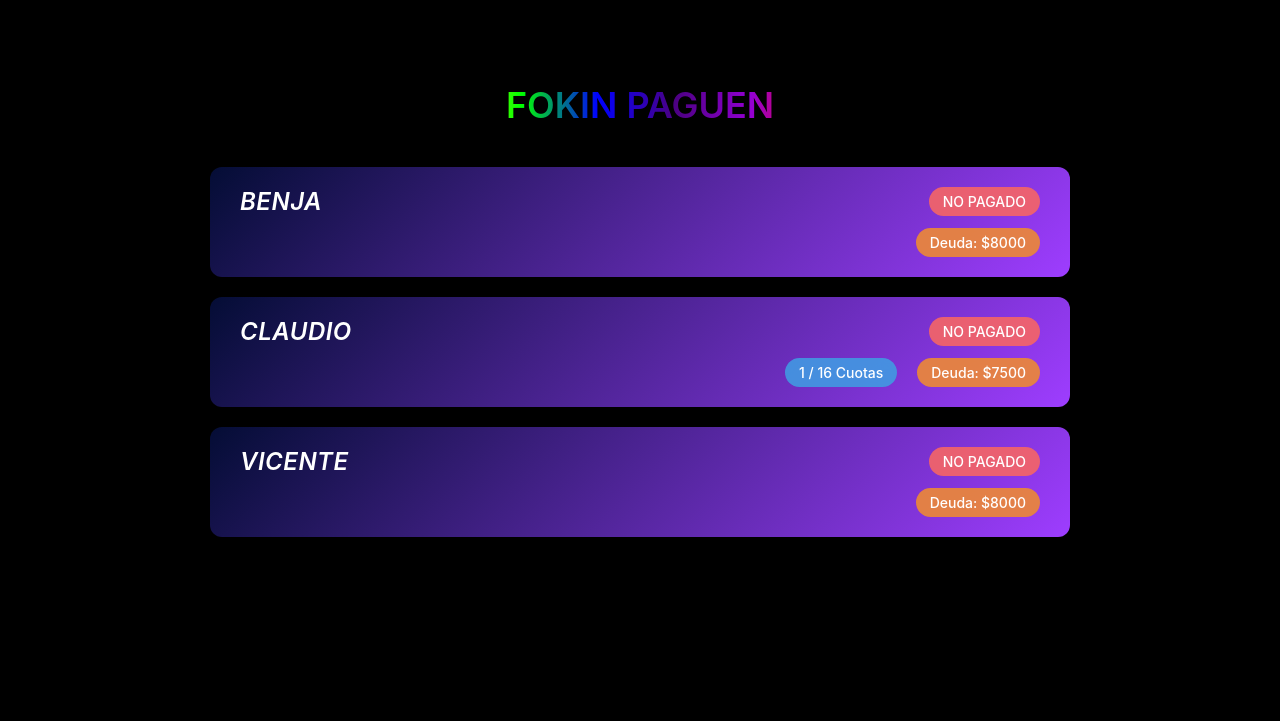
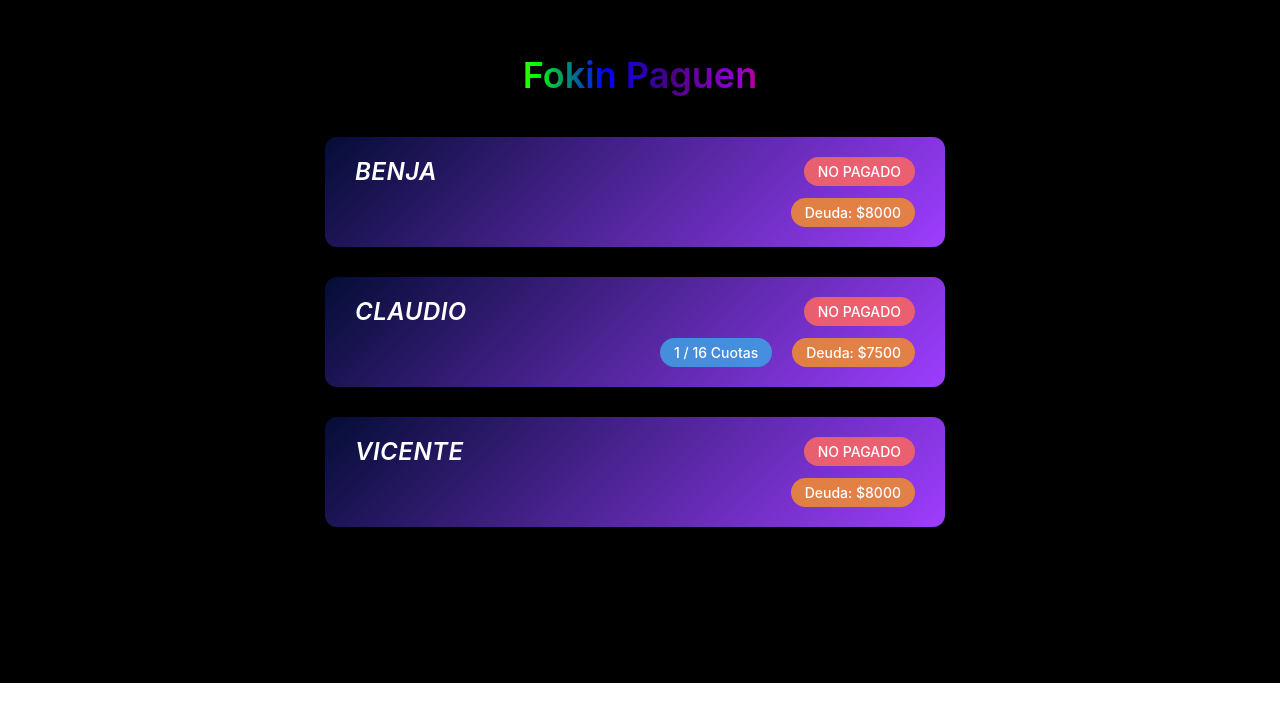
Before and after one commit to JavierQaZ/deudas-team, a React (Create React App) app: page / in a window 1280 px wide. Shown: the part 117-838 px from the top of the page. After the commit the page ends 800 px from the top, so only its background shows below. Built offline with nearby package versions, Linux system fonts and the light colour scheme.

Commit message:
fix estilos 3

```diff
--- a/package.json
+++ b/package.json
@@ -1,6 +1,6 @@
 {
-  "name": "nombre-proyecto",
-  "version": "0.1.0",
+  "name": "deudas-team",
+  "version": "0.2.1",
   "private": true,
   "homepage": "https://javierqaz.github.io/deudas-team",
   "dependencies": {
--- a/src/App.css
+++ b/src/App.css
@@ -1,11 +1,20 @@
+body, html {
+  margin: 0;
+  padding: 0;
+  overflow: hidden;
+  height: 100vh;
+}
+
 .app-container {
   display: flex;
   flex-direction: column;
   align-items: center;
   justify-content: center;
-  min-height: 100vh;
+  height: 100vh;
   background-color: #000000;
   padding: 20px;
+  overflow: hidden;
+  box-sizing: border-box;
 }
 
 .app-title {
@@ -28,6 +37,34 @@
   background-clip: text;
   animation: rainbow-animation 0.2s linear infinite;
   text-align: center;
+  flex-shrink: 0;
+}
+
+.app-content {
+  display: flex;
+  flex-direction: column;
+  align-items: center;
+  gap: 10px;
+  max-height: calc(100vh - 120px);
+  padding-right: 10px;
+}
+
+.app-content::-webkit-scrollbar {
+  width: 8px;
+}
+
+.app-content::-webkit-scrollbar-track {
+  background: rgba(255, 255, 255, 0.1);
+  border-radius: 10px;
+}
+
+.app-content::-webkit-scrollbar-thumb {
+  background: rgba(255, 255, 255, 0.3);
+  border-radius: 10px;
+}
+
+.app-content::-webkit-scrollbar-thumb:hover {
+  background: rgba(255, 255, 255, 0.5);
 }
 
 @keyframes rainbow-animation {
@@ -49,6 +86,10 @@
     font-size: 28px;
     margin-bottom: 20px;
   }
+
+  .app-content {
+    max-height: calc(100vh - 100px);
+  }
 }
 
 /* Móviles */
@@ -61,4 +102,9 @@
     font-size: 24px;
     margin-bottom: 15px;
   }
+
+  .app-content {
+    max-height: calc(100vh - 80px);
+    gap: 8px;
+  }
 }
--- a/src/App.js
+++ b/src/App.js
@@ -6,12 +6,14 @@ function App() {
   return (
     <div className='app-container'>
       <h1 className='app-title'>
-        FOKIN PAGUEN
+        Fokin Paguen
       </h1>
 
-      {data.map((item, index) => (
-        <Deudor key={index} {...item}/>
-      ))}
+      <div className='app-content'>
+        {data.map((item, index) => (
+          <Deudor key={index} {...item}/>
+        ))}
+      </div>
     </div>
   );
 }
```
